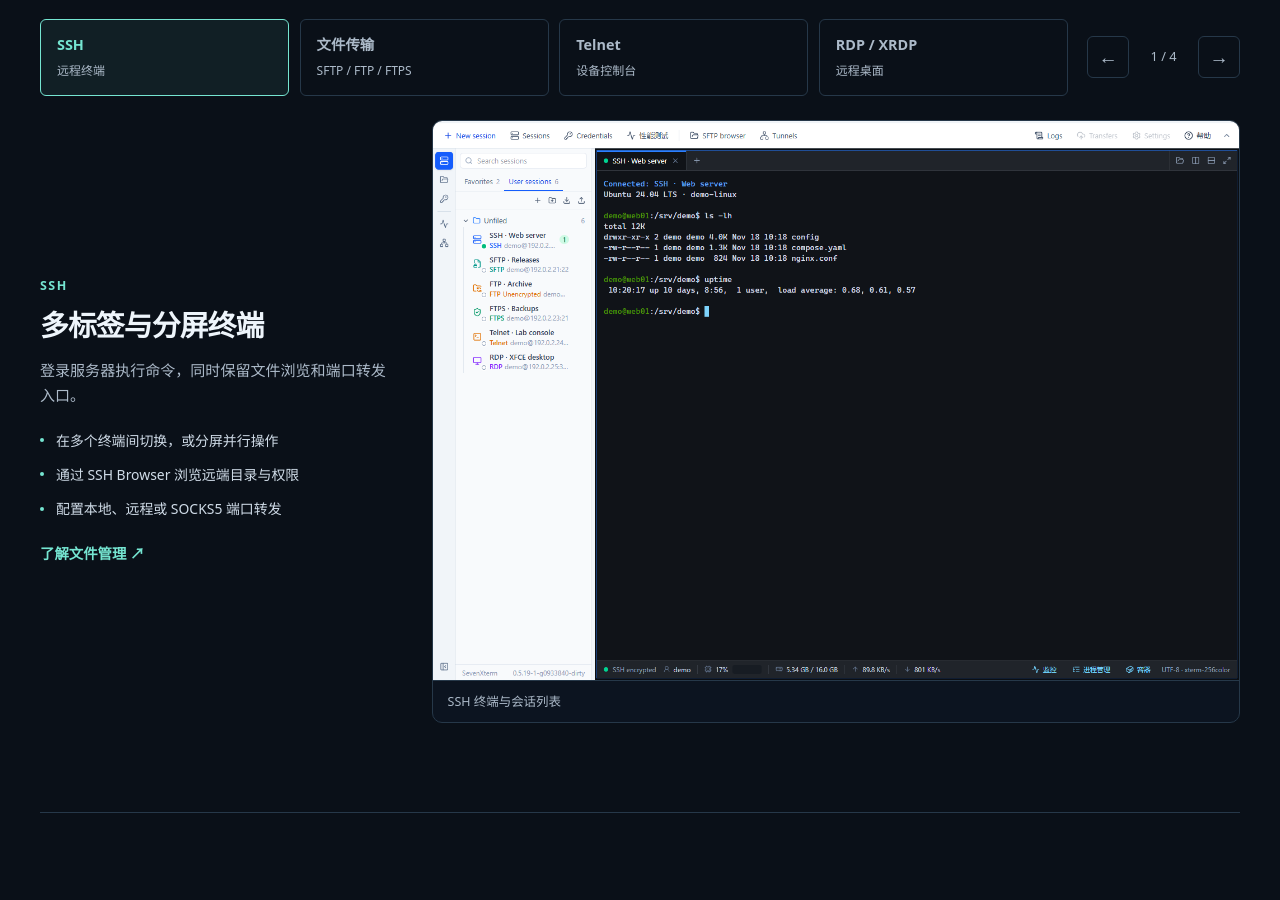
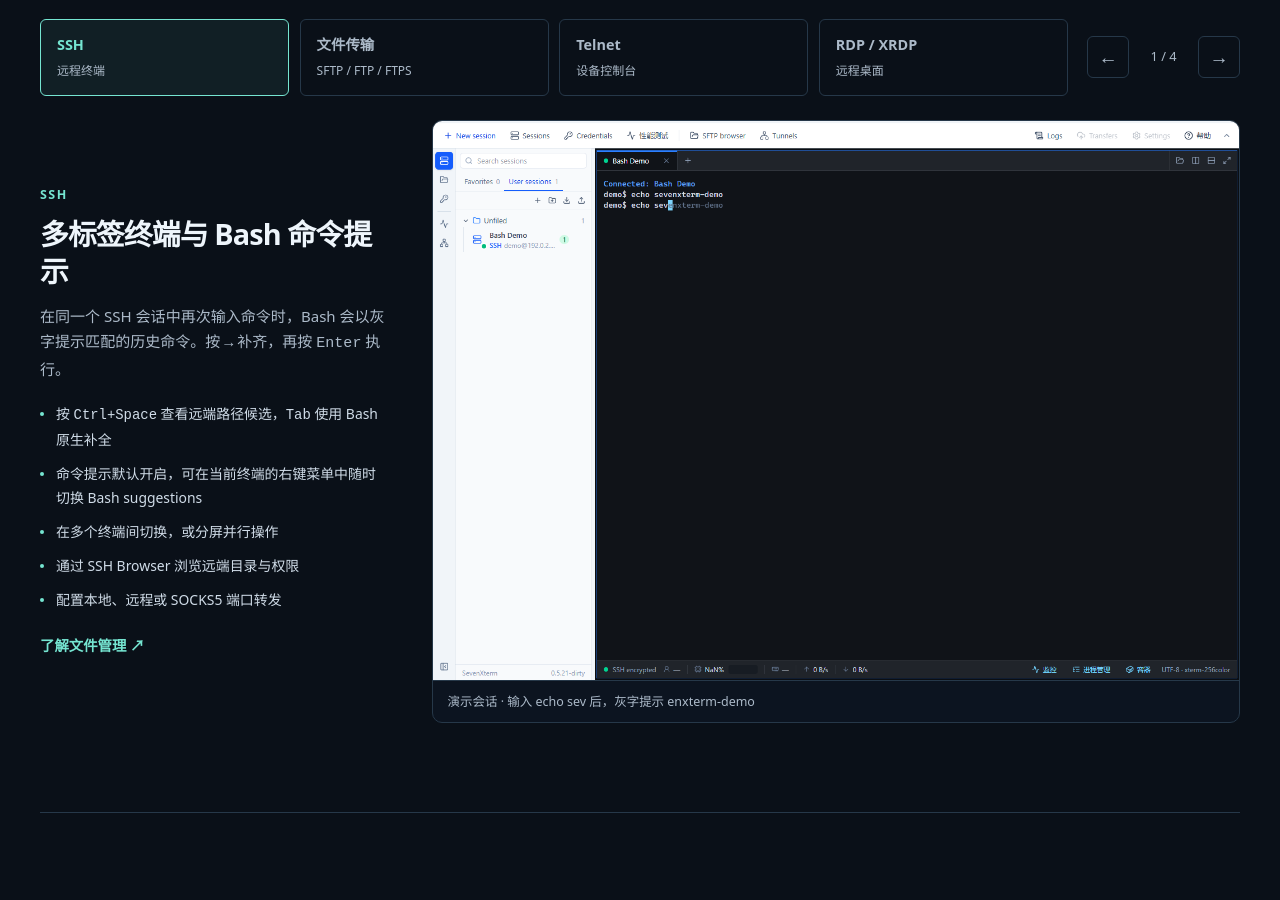
Before and after one commit to sevenxplanet/sevenxterm-portal, a plain HTML site: page index.html in a window 1280 px wide. Shown: the part 1220-2120 px from the top of the page. Drawn offline with Linux system fonts and the light colour scheme.

Commit message:
docs: update ssh capability section with bash suggestions
add new bash command suggestion details and update screenshot

```diff
--- a/index.html
+++ b/index.html
@@ -372,9 +372,11 @@
             >
               <div class="capability-copy">
                 <p class="eyebrow">SSH</p>
-                <h3 id="ssh-heading">多标签与分屏终端</h3>
-                <p>登录服务器执行命令，同时保留文件浏览和端口转发入口。</p>
+                <h3 id="ssh-heading">多标签终端与 Bash 命令提示</h3>
+                <p>在同一个 SSH 会话中再次输入命令时，Bash 会以灰字提示匹配的历史命令。按 <kbd>→</kbd> 补齐，再按 <kbd>Enter</kbd> 执行。</p>
                 <ul class="capabilities">
+                  <li>按 <kbd>Ctrl+Space</kbd> 查看远端路径候选，<kbd>Tab</kbd> 使用 Bash 原生补全</li>
+                  <li>命令提示默认开启，可在当前终端的右键菜单中随时切换 Bash suggestions</li>
                   <li>在多个终端间切换，或分屏并行操作</li>
                   <li>通过 SSH Browser 浏览远端目录与权限</li>
                   <li>配置本地、远程或 SOCKS5 端口转发</li>
@@ -385,18 +387,18 @@
               </div>
               <figure class="capture">
                 <a
-                  href="product-screenshots/ssh.png"
+                  href="product-screenshots/ssh-bash-suggestions.png"
                   data-capture
-                  aria-label="放大：SSH 终端与会话列表"
+                  aria-label="放大：SSH Bash 历史命令灰字提示"
                   ><img
-                    src="product-screenshots/ssh.png"
-                    alt="SSH 终端与会话列表"
+                    src="product-screenshots/ssh-bash-suggestions.png"
+                    alt="SSH Bash 历史命令灰字提示"
                     width="1440"
                     height="1000"
                     loading="lazy"
                     decoding="async"
                 /></a>
-                <figcaption>SSH 终端与会话列表</figcaption>
+                <figcaption>演示会话 · 输入 echo sev 后，灰字提示 enxterm-demo</figcaption>
               </figure>
             </article>
             <article
```
Also changed, not shown: product-screenshots/ssh-bash-suggestions.png (added).
